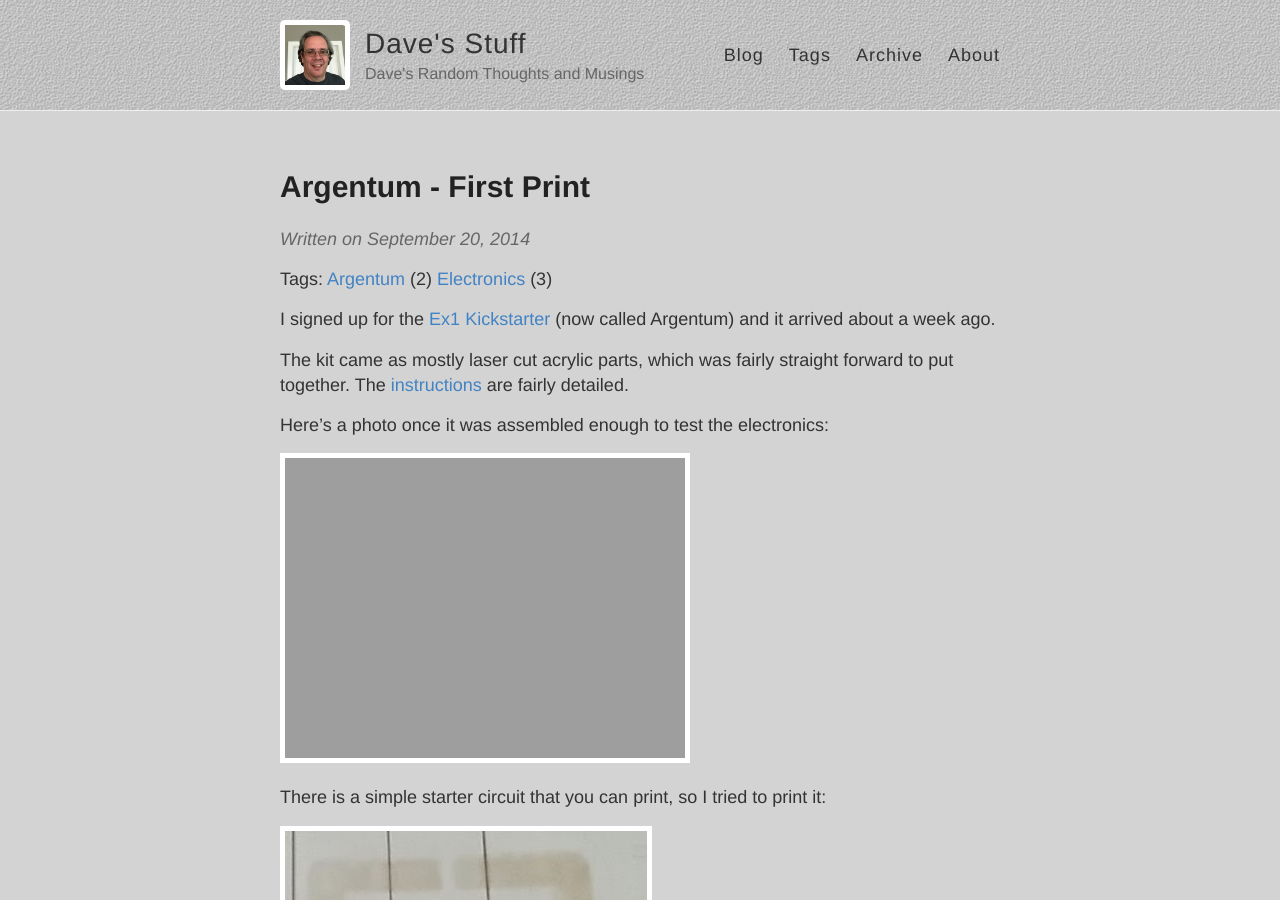
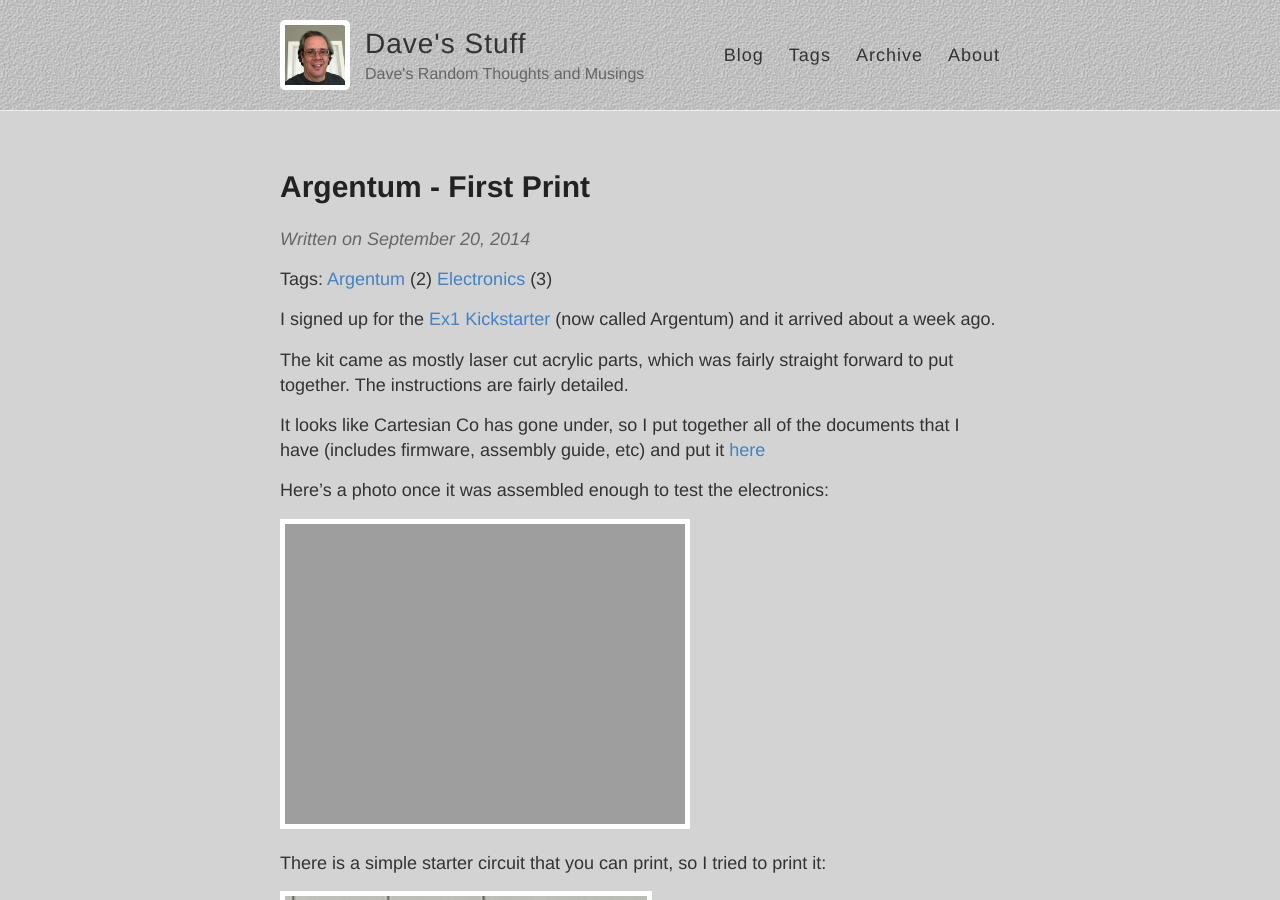
Before and after one commit to dhylands/dhylands.github.io, a Jekyll site: the page built from _posts/2014-09-20-argentum.md, in a window 1280 px wide and 900 px high. Built offline with Jekyll 4.4.1, drawn with Linux system fonts in a browser that asks for light colours.

Commit message:
Added link to Argentum.zip

```diff
--- a/_posts/2014-09-20-argentum.md
+++ b/_posts/2014-09-20-argentum.md
@@ -17,13 +17,14 @@ Kickstarter](https://www.kickstarter.com/projects/cartesianco/the-ex1-rapid-3d-p
 (now called Argentum) and it arrived about a week ago.
 
 The kit came as mostly laser cut acrylic parts, which was fairly straight
-forward to put together. The
-[instructions](https://www.cartesianco.com/pages/assembly-guide) are fairly detailed.
+forward to put together. The instructions are fairly detailed.
+
+It looks like Cartesian Co has gone under, so I put together all of the documents that I have
+(includes firmware, assembly guide, etc) and put it [here](https://www.dropbox.com/s/gn5qmmkz7h9a0ww/Argentum.zip?dl=1)
 
 Here's a photo once it was assembled enough to test the electronics:
 
 [![]({{ site.url }}/images/2014-09-20/image-0000.jpg)]({{ site.url}}/images/2014-09-20/image-0000.jpg)
-
 
 There is a simple starter circuit that you can print, so I tried to print it:
 
```
